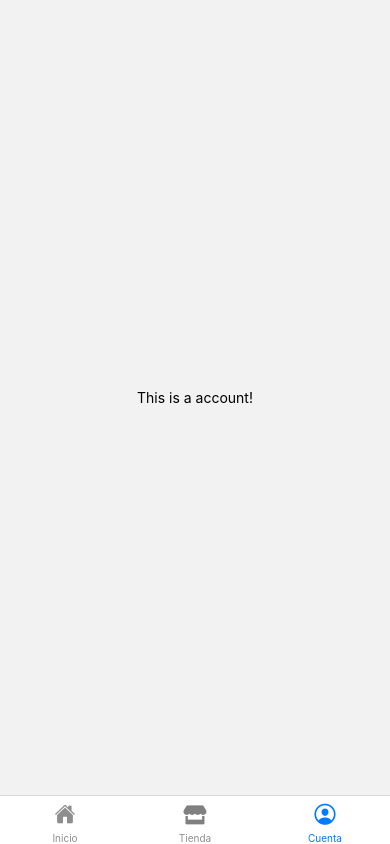
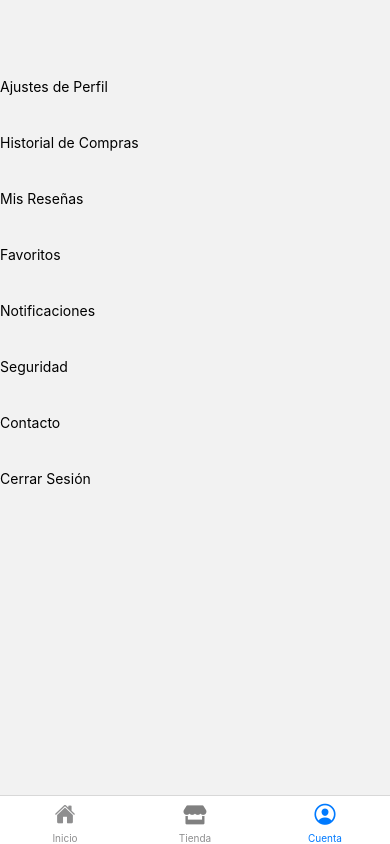
Before and after one commit to IgnacioSM98/pf-gp1-deploy, a React Native app in the folder app/infusion-store/: screen /Cuenta in a window 390 px wide. Built offline with nearby package versions, Linux system fonts and the light colour scheme; no server answers.

Commit message:
update 07-06-22 13:06

```diff
--- a/app/infusion-store/App.js
+++ b/app/infusion-store/App.js
@@ -1,18 +1,9 @@
-import { StatusBar } from "expo-status-bar";
-import { StyleSheet, Text, View, Vibration, Platform } from "react-native";
+// import { StatusBar } from "expo-status-bar";
+// import { StyleSheet, Text, View, Vibration, Platform } from "react-native";
 import { createBottomTabNavigator } from "@react-navigation/bottom-tabs";
 import { NavigationContainer } from "@react-navigation/native";
-// import MaterialCommunityIcons from "react-native-vector-icons/Ionicons";
-import { Tienda, Home } from "./sources/Components/index.js";
+import { Tienda, Home, Cuenta } from "./sources/Components/index.js";
 import { FontAwesome5, Ionicons } from "@expo/vector-icons";
-
-const WorldScreen = (props) => {
-  return (
-    <View style={{ flex: 1, justifyContent: "center", alignItems: "center" }}>
-      <Text>This is a {props.name}!</Text>
-    </View>
-  );
-};
 
 const Tab = createBottomTabNavigator();
 
@@ -45,36 +36,25 @@ export default function App() {
           }}
         />
 
-        {/* {(props) => <WorldScreen {...props} name="home" />} */}
-
         <Tab.Screen
           name="Tienda"
           component={Tienda}
           options={{
             tabBarIcon: ({ color, size }) => (
-              // <MaterialCommunityIcons
-              //   name="heart-sharp"
-              //   // name="logo-google-playstore"
-              //   color={color}
-              //   size={21}
-              // />
               <FontAwesome5 name="store" size={19} color="grey" />
             ),
           }}
-        >
-          {/* {(props) => <WorldScreen {...props} name="store" />} */}
-        </Tab.Screen>
+        />
 
         <Tab.Screen
           name="Cuenta"
+          component={Cuenta}
           options={{
             tabBarIcon: ({ color, size }) => (
               <Ionicons name="person-circle-outline" color={color} size={26} />
             ),
           }}
-        >
-          {(props) => <WorldScreen {...props} name="account" />}
-        </Tab.Screen>
+        />
       </Tab.Navigator>
     </NavigationContainer>
   );
--- a/app/infusion-store/package.json
+++ b/app/infusion-store/package.json
@@ -20,6 +20,7 @@
     "react-native": "^0.68.2",
     "react-native-axios": "^0.17.1",
     "react-native-web": "0.17.7",
+    "styled-components": "^5.3.5",
     "webpack-dev-server": "~3.11.0"
   },
   "devDependencies": {
--- a/app/infusion-store/sources/Components/Cuenta/Cuenta.jsx
+++ b/app/infusion-store/sources/Components/Cuenta/Cuenta.jsx
@@ -0,0 +1,49 @@
+import React from "react";
+import styled from "styled-components/native";
+import { View, Text, Pressable } from "react-native";
+
+const Container = styled.View`
+  padding-top: 10%;
+`;
+
+const Button = styled.Pressable`
+  padding-top: 10%;
+`;
+
+export default function Cuenta() {
+  return (
+    <Container>
+      <Button>
+        <Text>Ajustes de Perfil</Text>
+      </Button>
+
+      <Button>
+        <Text>Historial de Compras</Text>
+      </Button>
+
+      <Button>
+        <Text>Mis Reseñas</Text>
+      </Button>
+
+      <Button>
+        <Text>Favoritos</Text>
+      </Button>
+
+      <Button>
+        <Text>Notificaciones</Text>
+      </Button>
+
+      <Button>
+        <Text>Seguridad</Text>
+      </Button>
+
+      <Button>
+        <Text>Contacto</Text>
+      </Button>
+
+      <Button>
+        <Text>Cerrar Sesión</Text>
+      </Button>
+    </Container>
+  );
+}
```
